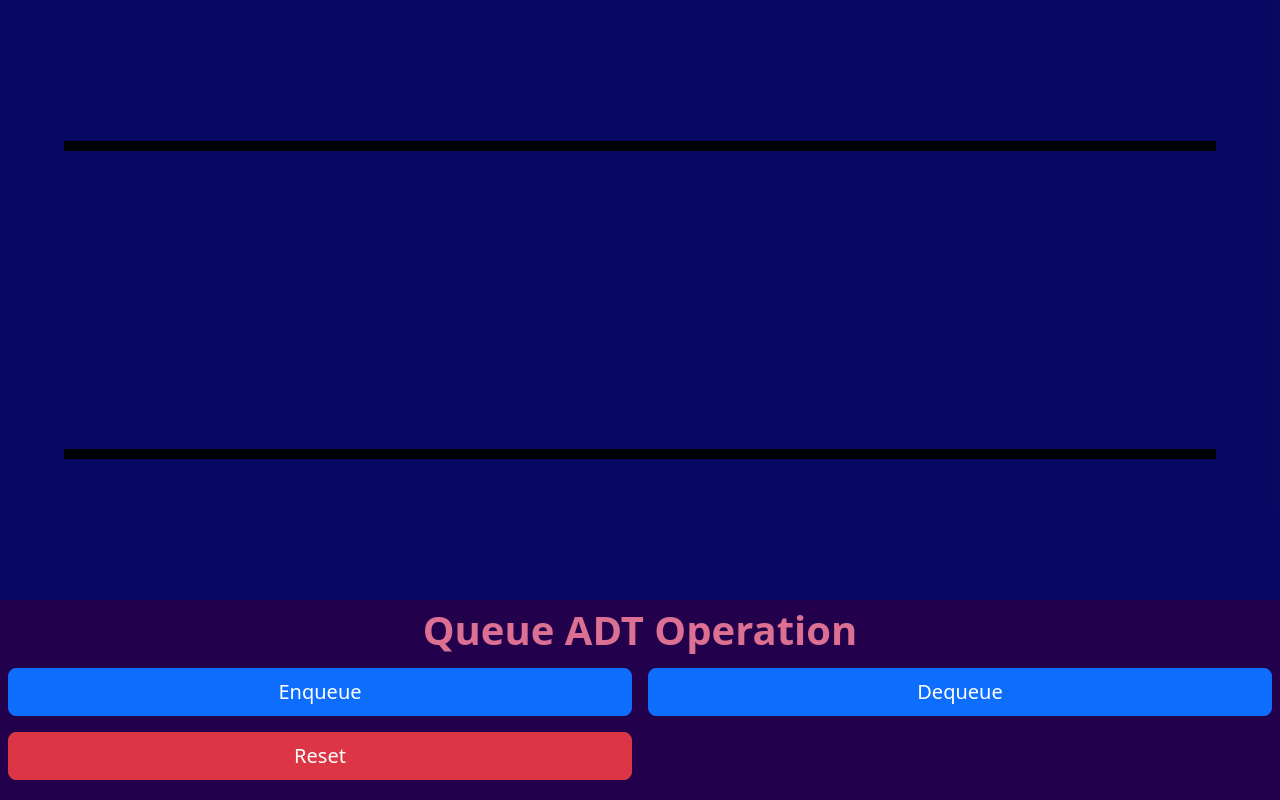
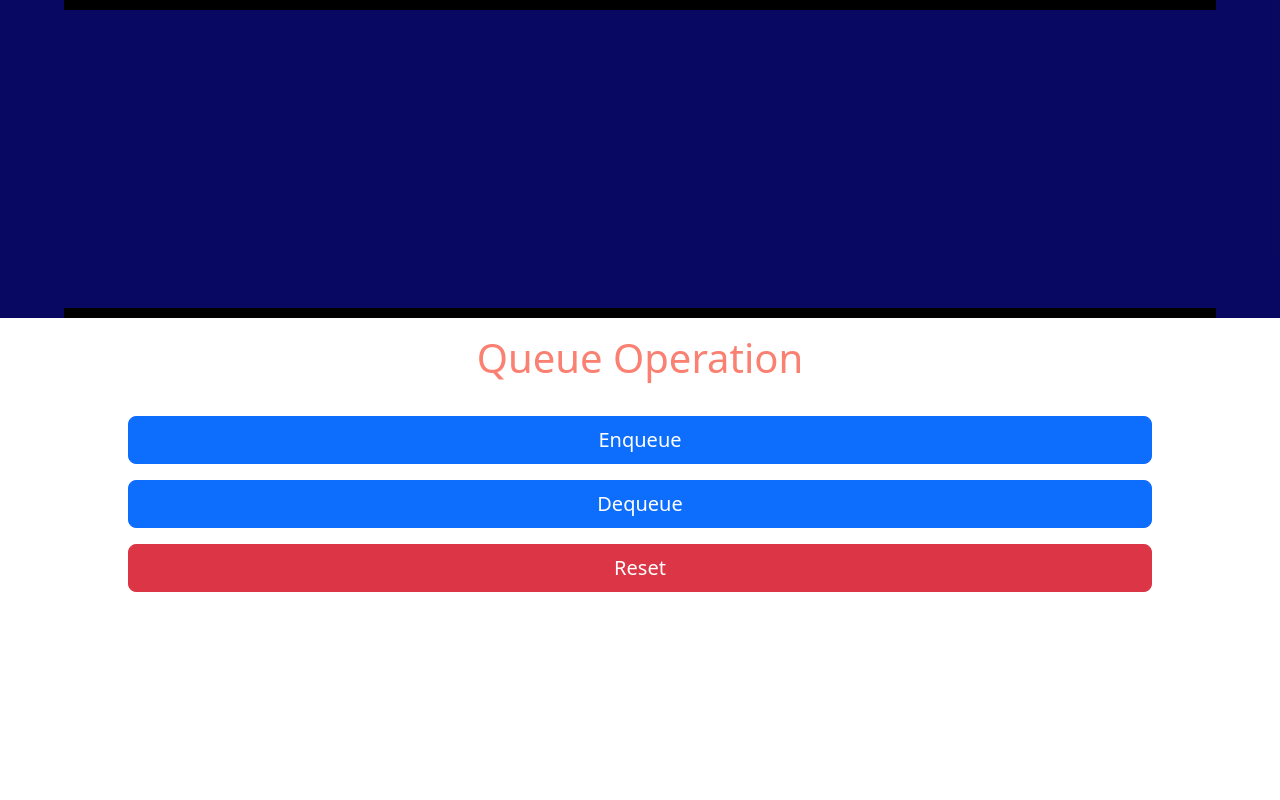
Before and after one commit to SusheelThapa/Data-Structure-Visualizer, a React (Create React App) app: page /queue in a window 1280 px wide. Built offline with nearby package versions, Linux system fonts and the light colour scheme.

Commit message:
Design the Stack ADT Operation to the left side of the screen

```diff
--- a/src/assets/css/App.css
+++ b/src/assets/css/App.css
@@ -4,13 +4,26 @@
   align-items: center;
 }
 
+
+
+.border-red {
+  border: solid red 3px;
+}
+
 .data-structure {
-  height: 100vh;
+  margin: 0 !important;
+  padding: 0 !important;
+  min-width: 100vw !important;
+  min-height: 100vh !important;
+}
 
-  display: grid;
-  grid-template: 3fr 1fr /100%;
-  justify-content: center;
-  align-items: center;
+.data-structure .row {
+  margin: 0;
+  padding: 0;
+  min-height: 100vh;
+}
 
-  grid-gap: 0 0;
+.data-structure .row div:nth-child(1) {
+  background-color: #22004b;
+  height: inherit;
 }
--- a/src/assets/css/adtoperation.css
+++ b/src/assets/css/adtoperation.css
@@ -1,26 +1,16 @@
-#adt-operation {
-    background-color: #22004b;
-    height: 100%;
-}
+#buttons-heading {
+    padding: 10px;
 
-#buttons-heading {
     font-size: 2.5rem;
-    font-weight: 600;
+    font-weight: 500;
 
-    color: palevioletred;
+    color: salmon;
 }
 
 #buttons {
-    display: grid;
-    grid-template-areas:
-        "a a b b"
-        "a a b b"
-        "c c d d"
-        "c c d d";
+    padding: 10px 0px;
 
-
-    grid-template-columns: repeat(4, 1fr);
-    grid-template-rows: repeat(4, 1fr);
-
-    grid-gap: 5px, 5px;
+    display: flex;
+    flex-direction: column;
+    align-items: center;
 }
--- a/src/assets/css/button.css
+++ b/src/assets/css/button.css
@@ -1,3 +1,11 @@
+#buttons button {
+    margin: .5rem !important;
+    margin-top: 0;
+    margin-bottom: 0;
+    ;
+    width: 80%;
+}
+
 #buttons button:nth-child(1) {
     grid-area: a;
 }
--- a/src/components/Stack.jsx
+++ b/src/components/Stack.jsx
@@ -16,6 +16,18 @@ class Stack extends Component {
       {
         name: "Pop",
         type: "primary",
+      },
+      {
+        name: "Top",
+        type: "info",
+      },
+      {
+        name: "isFull",
+        type: "info",
+      },
+      {
+        name: "isEmpty",
+        type: "info",
       },
       {
         name: "Reset",
@@ -107,9 +119,13 @@ class Stack extends Component {
     const { stack, stack_buttons } = this.state;
 
     return (
-      <div className="data-structure">
-        <StackContainer stack={stack} />
-        <ADTOperation data_type="Stack" buttons={stack_buttons} />
+      <div className="container text-center data-structure">
+        <div className="row">
+          <div className="col ">
+            <ADTOperation data_type={"Stack"} buttons={stack_buttons} />
+          </div>
+          <div className="col-9">This is stack overview</div>
+        </div>
       </div>
     );
   }
--- a/src/components/common/ADTOperation.jsx
+++ b/src/components/common/ADTOperation.jsx
@@ -12,9 +12,9 @@ const addButtonClass = (buttons) => {
 const ADTOperation = ({ data_type, buttons }) => {
   addButtonClass(buttons);
   return (
-    <div id="adt-operation">
+    <React.Fragment>
       <div id="buttons-heading" className="flex-c-c">
-        {data_type} ADT Operation
+        {data_type} Operation
       </div>
 
       <div id="buttons">
@@ -22,7 +22,7 @@ const ADTOperation = ({ data_type, buttons }) => {
           return <Button key={button.name} button={button} />;
         })}
       </div>
-    </div>
+    </React.Fragment>
   );
 };
 
```
